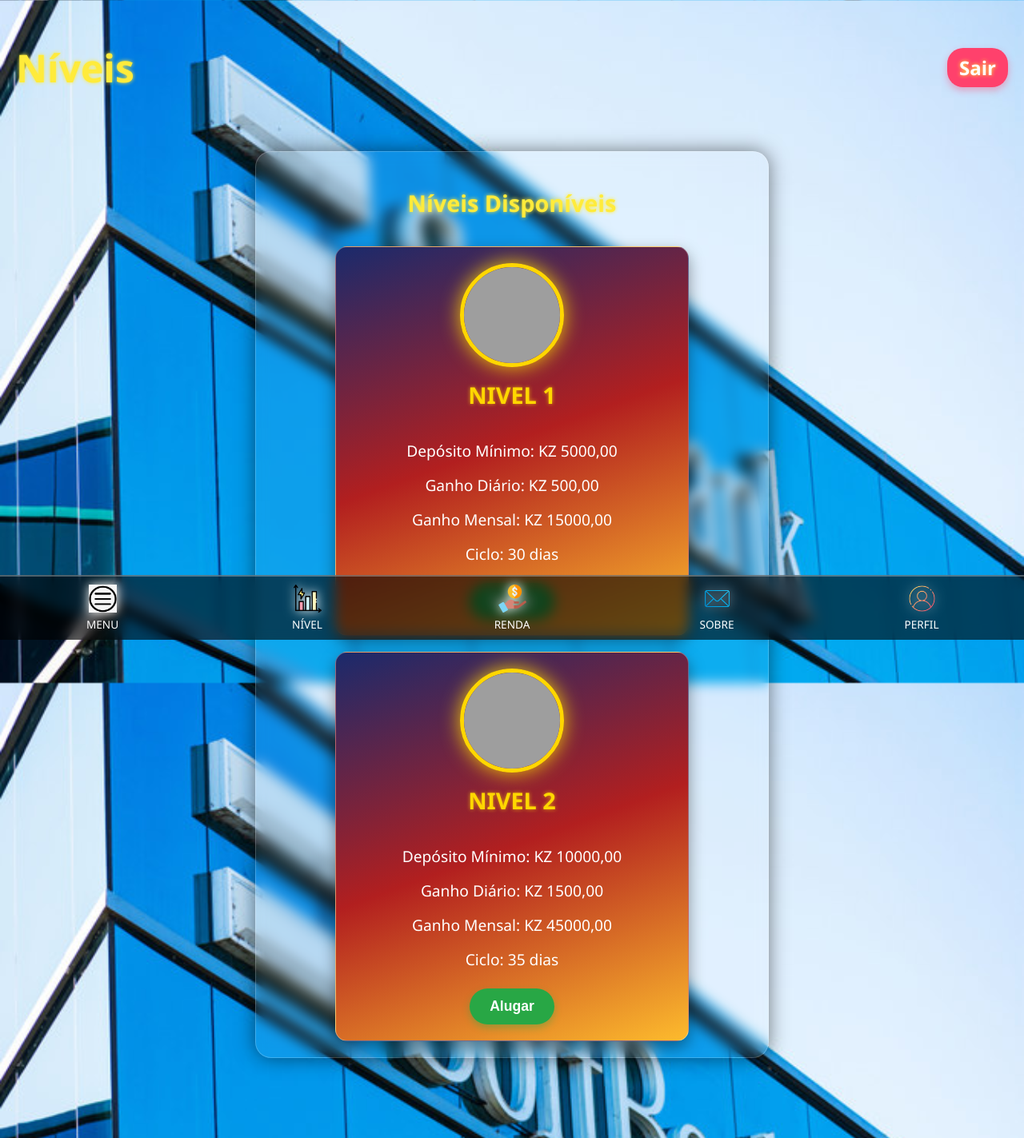
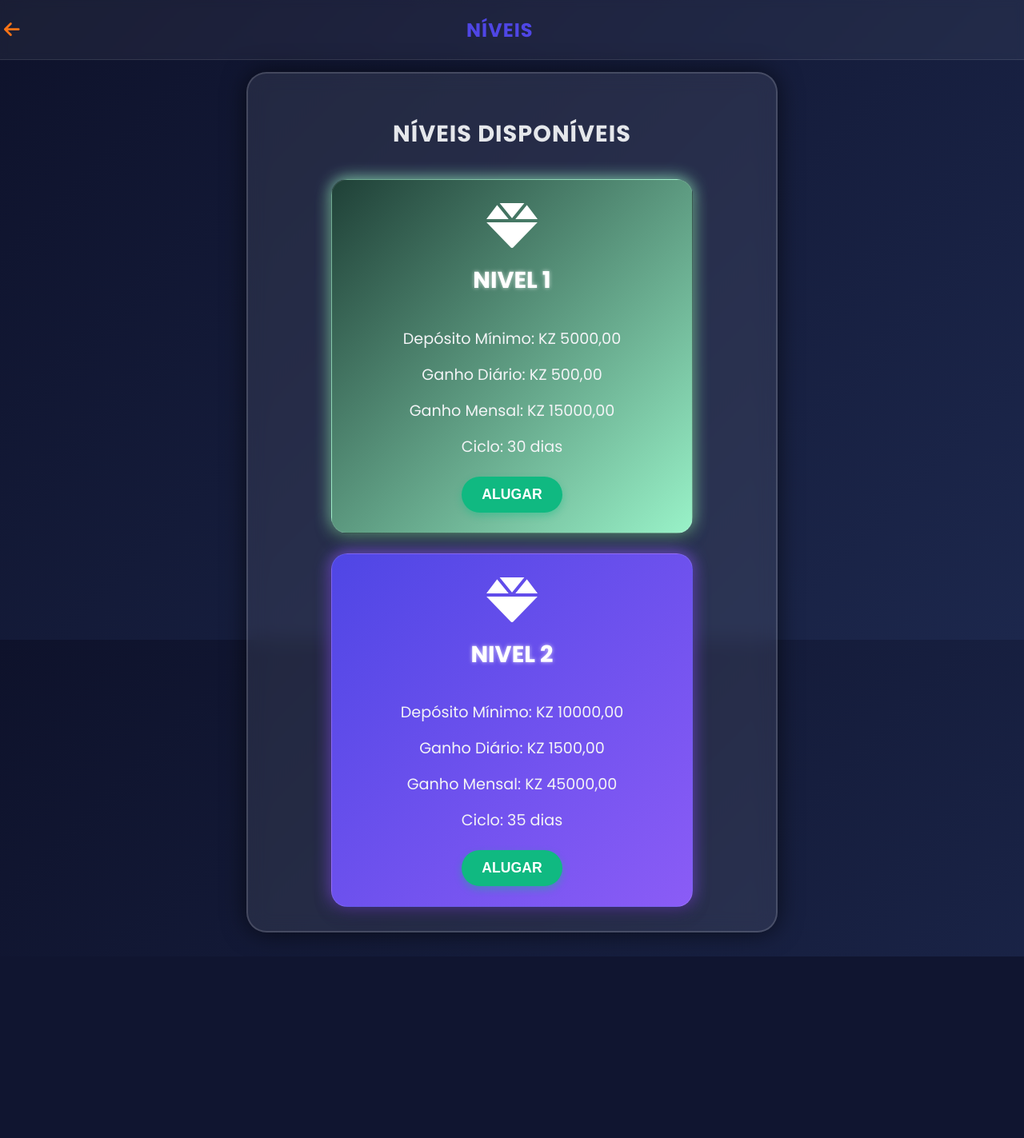
Before and after one commit to JoelCaquene/softbank, a Django app: page /nivel/ in a window 1280 px wide. Shown: the whole page at 80% size. After the commit the page ends 1196 px from the top, so only its background shows below. Run offline with Django 5.2, Linux system fonts and the light colour scheme; a user stored in the database is signed in; data comes from the database, SQL or seed files in the repository; grey boxes are pictures that could not be loaded.

Commit message:
Novo design elegante para a página de Níveis, com gradientes e remoção do menu de navegação.

```diff
--- a/plataforma/templates/plataforma/nivel.html
+++ b/plataforma/templates/plataforma/nivel.html
@@ -5,15 +5,25 @@
     <meta charset="UTF-8">
     <meta name="viewport" content="width=device-width, initial-scale=1.0">
     <title>Níveis - softbank</title>
+    <link href="https://fonts.googleapis.com/css2?family=Poppins:wght@300;400;600;700&display=swap" rel="stylesheet">
+    <link rel="stylesheet" href="https://cdnjs.cloudflare.com/ajax/libs/font-awesome/6.0.0-beta3/css/all.min.css">
     <style>
+        /* Paleta de Cores Suaves e Modernas:
+         * Fundo: #0e122b (Azul Escuro Suave)
+         * Destaque/Primária: #4f46e5 (Índigo Vibrante/Roxo Suave)
+         * Secundária/Alerta: #f97316 (Laranja Suave)
+         * Sucesso: #10b981 (Verde Esmeralda Suave)
+         * Texto: #e5e7eb (Cinza Claro Suave)
+         */
         body {
-            background-color: #0c0b2d;
-            background-image: url('{% static "plataforma/images/fundo_azul_raios.jpg" %}');
+            /* Fundo Lindo e Suave */
+            background-color: #0e122b;
+            background-image: linear-gradient(135deg, #0e122b 0%, #1c274c 100%);
             background-size: cover;
             background-position: center;
             background-attachment: fixed;
-            color: #fff;
-            font-family: 'Segoe UI', Tahoma, Geneva, Verdana, sans-serif;
+            color: #e5e7eb; /* Cor de letra suave */
+            font-family: 'Poppins', sans-serif; /* Letras lindas e elegantes */
             margin: 0;
             padding: 0;
             display: flex;
@@ -22,71 +32,89 @@
             justify-content: flex-start;
             min-height: 100vh;
             text-align: center;
-            padding-bottom: 80px; /* Espaço para o footer fixo */
+            padding-top: 60px; /* Espaço para o cabeçalho fixo */
         }
 
+        /* Novo Cabeçalho com Botão Voltar */
         .header {
             width: 100%;
-            padding: 20px;
-            color: #ffeb3b;
-            text-shadow: 0 0 5px #ffeb3b;
-            font-size: 1.5em;
-            position: relative;
+            padding: 15px 20px;
+            background: rgba(255, 255, 255, 0.05); /* Glassmorphism Suave */
+            backdrop-filter: blur(5px);
+            border-bottom: 1px solid rgba(255, 255, 255, 0.1);
             display: flex;
             justify-content: space-between;
             align-items: center;
-            box-sizing: border-box;
+            position: fixed; /* Fixo no topo */
+            top: 0;
+            z-index: 1000;
         }
 
-        .logout-btn {
-            background-color: #ff416c;
-            color: white;
-            padding: 8px 15px;
-            border-radius: 20px;
-            text-decoration: none;
-            font-weight: bold;
-            transition: background-color 0.3s ease, transform 0.2s ease;
-            box-shadow: 0 4px 10px rgba(255, 65, 108, 0.4);
+        .header h1 {
+            color: #4f46e5; /* Destaque Primário */
+            font-size: 1.5em;
+            font-weight: 700;
+            margin: 0;
+            flex-grow: 1; /* Centraliza o título */
+            text-align: center;
+            text-transform: uppercase;
+            letter-spacing: 1px;
+            transform: translateX(-20px); /* Ajuste para centralizar, compensando o botão */
         }
 
-        .logout-btn:hover {
-            background-color: #e63900;
-            transform: translateY(-2px);
+        .back-button {
+            /* Botão Voltar elegante */
+            color: #f97316; /* Cor chamativa para o botão */
+            font-size: 1.4em;
+            text-decoration: none;
+            padding: 5px;
+            transition: color 0.3s, transform 0.2s;
         }
 
+        .back-button:hover {
+            color: #ffaa5b;
+            transform: scale(1.1);
+        }
+
+        /* Container principal */
         .levels-display-container {
             width: 90%;
             max-width: 600px;
-            margin: 20px auto;
-            padding: 20px;
-            background: rgba(255, 255, 255, 0.05);
-            border-radius: 20px;
-            backdrop-filter: blur(8px);
-            box-shadow: 0 0 25px rgba(0, 0, 0, 0.5);
-            border: 1px solid rgba(255, 255, 255, 0.2);
+            background: rgba(255, 255, 255, 0.08);
+            backdrop-filter: blur(12px);
+            border-radius: 25px;
+            border: 2px solid rgba(255, 255, 255, 0.15);
+            box-shadow: 0 0 30px rgba(0, 0, 0, 0.6);
+            padding: 30px;
+            margin-top: 30px;
+            margin-bottom: 30px;
             display: flex;
             flex-direction: column;
             align-items: center;
-            gap: 20px; /* Espaçamento entre os cartões de nível */
+            gap: 25px; /* Espaçamento entre os cartões */
         }
 
         .levels-display-container h2 {
-            color: #ffeb3b;
-            text-shadow: 0 0 5px #ffeb3b;
-            margin-bottom: 15px;
+            width: 100%;
+            color: #e5e7eb;
+            font-weight: 700;
             font-size: 1.8em;
+            text-transform: uppercase;
+            letter-spacing: 1px;
+            margin-bottom: 10px;
         }
 
+        /* Itens de Nível com gradientes e brilhos */
         .level-card-item {
-            background-image: linear-gradient(160deg, #1a2a6c, #b21f1f, #fdbb2d);
-            color: white;
-            padding: 20px;
-            border-radius: 15px;
-            box-shadow: 0 8px 20px rgba(0, 0, 0, 0.4);
             width: 90%;
             max-width: 400px;
-            transition: transform 0.3s ease;
-            border: 1px solid rgba(255, 255, 255, 0.3);
+            background-image: linear-gradient(135deg, #1f4037, #99f2c8); /* Gradiente suave */
+            color: #0e122b;
+            padding: 25px;
+            border-radius: 20px;
+            box-shadow: 0 8px 20px rgba(0, 0, 0, 0.4), 0 0 20px #99f2c8; /* Sombra e brilho */
+            transition: transform 0.3s ease, box-shadow 0.3s ease;
+            border: 1px solid rgba(255, 255, 255, 0.1);
             display: flex;
             flex-direction: column;
             align-items: center;
@@ -94,138 +122,85 @@
 
         .level-card-item:hover {
             transform: translateY(-8px) scale(1.02);
-            box-shadow: 0 12px 25px rgba(0, 0, 0, 0.6);
+            box-shadow: 0 12px 25px rgba(0, 0, 0, 0.6), 0 0 30px #99f2c8;
         }
 
-        .level-card-item-image, .level-card-item-image-placeholder {
-            width: 120px;
-            height: 120px;
-            border-radius: 50%;
-            object-fit: cover;
-            margin-bottom: 15px;
-            border: 5px solid #ffd700;
-            box-shadow: 0 0 25px rgba(255, 215, 0, 0.9), inset 0 0 12px rgba(255, 215, 0, 0.4);
+        /* Variação de cores para os níveis (exemplo) */
+        .level-card-item:nth-child(3) {
+            background-image: linear-gradient(135deg, #4f46e5, #8b5cf6);
+            box-shadow: 0 8px 20px rgba(0, 0, 0, 0.4), 0 0 20px #8b5cf6;
+        }
+        .level-card-item:nth-child(3):hover {
+            box-shadow: 0 12px 25px rgba(0, 0, 0, 0.6), 0 0 30px #8b5cf6;
+        }
+
+        .level-card-item:nth-child(4) {
+            background-image: linear-gradient(135deg, #f97316, #fb923c);
+            box-shadow: 0 8px 20px rgba(0, 0, 0, 0.4), 0 0 20px #fb923c;
+        }
+        .level-card-item:nth-child(4):hover {
+            box-shadow: 0 12px 25px rgba(0, 0, 0, 0.6), 0 0 30px #fb923c;
         }
 
         .level-card-item h3 {
             margin-top: 0;
             font-size: 1.8em;
-            color: #ffd700;
-            text-shadow: 0 0 5px rgba(255, 215, 0, 0.7);
+            color: #ffffff;
+            text-shadow: 0 0 5px rgba(255, 255, 255, 0.7);
         }
 
         .level-card-item p {
             margin: 8px 0;
             font-size: 1.2em;
+            color: #f3f4f6;
         }
 
         .level-card-item .buy-btn {
-            background-color: #28a745;
+            background-color: #10b981; /* Verde esmeralda para o botão */
             color: white;
             padding: 12px 25px;
             border: none;
-            border-radius: 25px;
+            border-radius: 50px;
             cursor: pointer;
             font-size: 1.1em;
             font-weight: bold;
-            transition: background-color 0.3s ease, transform 0.2s ease;
-            box-shadow: 0 4px 10px rgba(40, 167, 69, 0.4);
+            transition: all 0.3s ease;
+            box-shadow: 0 4px 10px rgba(16, 185, 129, 0.4);
             margin-top: 15px;
+            text-transform: uppercase;
         }
 
         .level-card-item .buy-btn:hover {
-            background-color: #218838;
+            background-color: #0c9e74;
             transform: translateY(-2px);
+            box-shadow: 0 8px 15px rgba(16, 185, 129, 0.6);
+        }
+
+        .level-card-item .buy-btn:disabled {
+            background-color: #555;
+            cursor: not-allowed;
+            box-shadow: none;
+            filter: grayscale(100%);
         }
 
         .no-levels-message {
-            color: #ffeb3b;
+            color: #e5e7eb;
             font-size: 1.1em;
             margin-top: 20px;
-            text-shadow: 0 0 3px rgba(255, 235, 59, 0.5);
         }
 
-        /* Footer de navegação */
+        /* Remover o rodapé de navegação */
         .footer-nav {
-            position: fixed;
-            bottom: 0;
-            width: 100%;
-            background: rgba(0, 0, 0, 0.6);
-            display: flex;
-            justify-content: space-around;
-            padding: 10px 0;
-            border-top: 2px solid rgba(255, 255, 255, 0.3);
-            backdrop-filter: blur(8px);
-            z-index: 100;
-        }
-
-        .footer-item {
-            display: flex;
-            flex-direction: column;
-            align-items: center;
-            text-decoration: none;
-            color: white;
-            font-size: 0.85em;
-            transition: color 0.3s, transform 0.2s;
-            flex: 1;
-        }
-
-        .footer-item img {
-            width: 35px;
-            height: 35px;
-            margin-bottom: 5px;
-            filter: drop-shadow(0 0 7px #fff);
-        }
-
-        .footer-item:hover {
-            color: #ffeb3b;
-            transform: translateY(-3px);
-        }
-
-        /* Responsividade */
-        @media (max-width: 600px) {
-            .levels-display-container {
-                padding: 15px;
-                gap: 15px;
-            }
-
-            .level-card-item {
-                padding: 15px;
-            }
-
-            .level-card-item-image, .level-card-item-image-placeholder {
-                width: 90px;
-                height: 90px;
-            }
-
-            .level-card-item h3 {
-                font-size: 1.5em;
-            }
-
-            .level-card-item p {
-                font-size: 1.1em;
-            }
-
-            .level-card-item .buy-btn {
-                padding: 10px 20px;
-                font-size: 1em;
-            }
-
-            .header {
-                font-size: 1.4em;
-                padding: 15px;
-            }
-            .logout-btn {
-                padding: 6px 12px;
-                font-size: 0.9em;
-            }
+            display: none;
         }
     </style>
 </head>
 <body>
     <div class="header">
+        <a href="{% url 'menu' %}" class="back-button" title="Voltar ao Menu">
+            <i class="fas fa-arrow-left"></i> </a>
         <h1>Níveis</h1>
-        <a href="{% url 'saida' %}" class="logout-btn">Sair</a>
+        <div style="width: 20px;"></div>
     </div>
 
     <div class="levels-display-container">
@@ -233,15 +208,12 @@
         {% if niveis %}
             {% for nivel in niveis %}
                 <div class="level-card-item" data-id="{{ nivel.id }}">
-                    {% if nivel.imagem %}
-                        <img src="{{ nivel.imagem.url }}" alt="Imagem do Nível {{ nivel.nome_nivel }}" class="level-card-item-image">
-                    {% else %}
-                        <img src="https://placehold.co/100x100/CCCCCC/FFFFFF?text=Sem%20Imagem" alt="Nível sem imagem" class="level-card-item-image-placeholder">
-                    {% endif %}
+                    <i class="fas fa-gem fa-4x" style="color: #ffffff; margin-bottom: 15px;"></i>
+
                     <h3>{{ nivel.nome_nivel }}</h3>
-                    <p>Depósito Mínimo: KZ {{ nivel.deposito_minimo }}</p>
-                    <p>Ganho Diário: KZ {{ nivel.ganho_diario }}</p>
-                    <p>Ganho Mensal: KZ {{ nivel.ganho_mensal }}</p>
+                    <p>Depósito Mínimo: KZ {{ nivel.deposito_minimo|floatformat:2 }}</p>
+                    <p>Ganho Diário: KZ {{ nivel.ganho_diario|floatformat:2 }}</p>
+                    <p>Ganho Mensal: KZ {{ nivel.ganho_mensal|floatformat:2 }}</p>
                     <p>Ciclo: {{ nivel.ciclo_dias }} dias</p>
                     <button class="buy-btn" data-id="{{ nivel.id }}">Alugar</button>
                 </div>
@@ -251,29 +223,6 @@
         {% endif %}
     </div>
 
-    <nav class="footer-nav">
-        <a href="{% url 'menu' %}" class="footer-item">
-            <img src="{% static 'plataforma/images/icon_menu.png' %}" alt="Menu">
-            <span>MENU</span>
-        </a>
-        <a href="{% url 'nivel' %}" class="footer-item">
-            <img src="{% static 'plataforma/images/icon_nivel.png' %}" alt="Nivel">
-            <span>NÍVEL</span>
-        </a>
-        <a href="{% url 'renda' %}" class="footer-item">
-            <img src="{% static 'plataforma/images/icon_renda.png' %}" alt="Renda">
-            <span>RENDA</span>
-        </a>
-        <a href="{% url 'sobre' %}" class="footer-item">
-            <img src="{% static 'plataforma/images/icon_sobre.png' %}" alt="Sobre">
-            <span>SOBRE</span>
-        </a>
-        <a href="{% url 'perfil' %}" class="footer-item">
-            <img src="{% static 'plataforma/images/icon_perfil.png' %}" alt="Perfil">
-            <span>PERFIL</span>
-        </a>
-    </nav>
-
     <script>
         document.addEventListener('DOMContentLoaded', function() {
             const buyButtons = document.querySelectorAll('.buy-btn');
@@ -282,7 +231,7 @@
                 button.addEventListener('click', function() {
                     const nivelId = this.getAttribute('data-id');
 
-                    fetch('/alugar-nivel/', { // URL CORRIGIDA: usei o traço (-) em vez do sublinhado (_)
+                    fetch('/alugar-nivel/', {
                         method: 'POST',
                         headers: {
                             'Content-Type': 'application/json',
```
